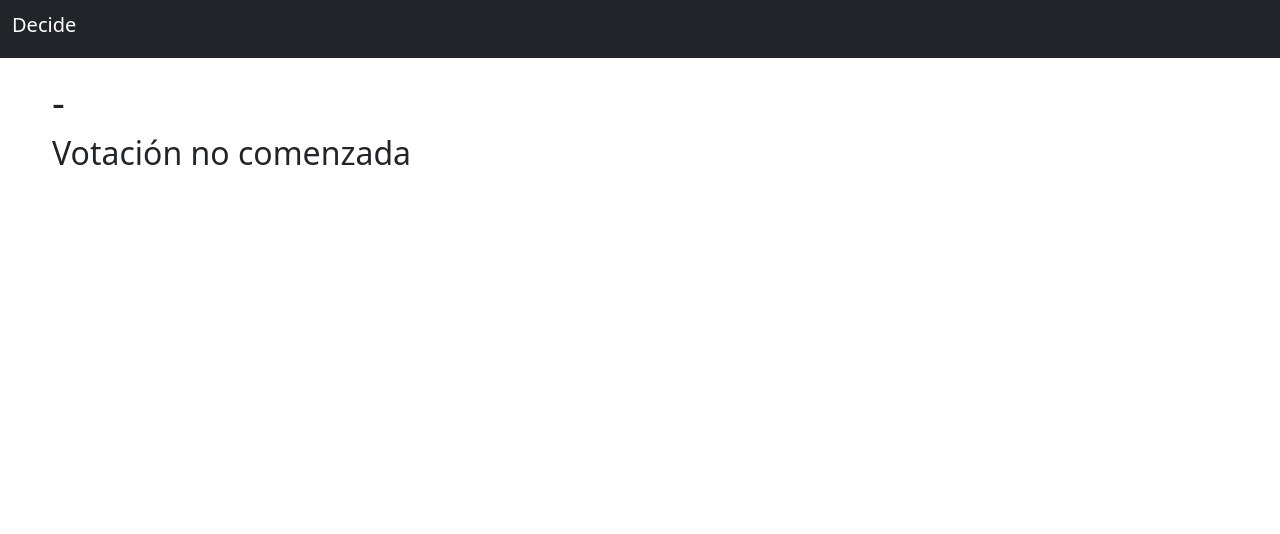
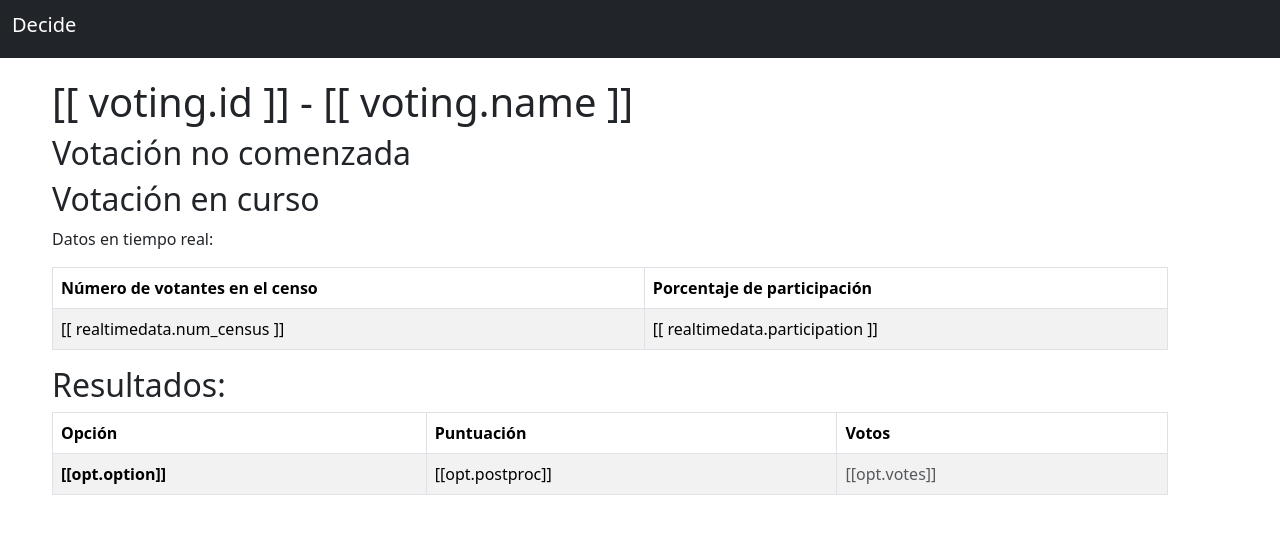
Before and after one commit to goncammej/decide-part-lorca-tests, a Django app: page /visualizer/1/ in a window 1280 px wide. Shown: the top 534 px of the page. Run offline with Django 3.2, Linux system fonts and the light colour scheme; data that the repository does not hold is empty; some libraries are stand-ins or nearby versions.

Commit message:
feat: added real time census information

```diff
--- a/decide/visualizer/templates/visualizer/visualizer.html
+++ b/decide/visualizer/templates/visualizer/visualizer.html
@@ -21,7 +21,25 @@
             <h1>[[ voting.id ]] - [[ voting.name ]]</h1>
 
             <h2 v-if="!voting.start_date">Votación no comenzada</h2>
-            <h2 v-else-if="!voting.end_date">Votación en curso</h2>
+            <div v-else-if="!voting.end_date">
+                <h2>Votación en curso</h2>
+                <p>Datos en tiempo real:</p>
+
+                <table class="table table-bordered table-striped">
+                    <thead>
+                        <tr>
+                            <th>Número de votantes en el censo</th>
+                            <th>Porcentaje de participación</th>
+                        </tr>
+                    </thead>
+                    <tbody>
+                        <tr>
+                            <td id="census">[[ realtimedata.num_census ]]</td>
+                            <td id="participation">[[ realtimedata.participation ]]</td>
+                        </tr>
+                    </tbody>
+                </table>
+            </div>
             <div v-else>
                 <h2 class="heading">Resultados:</h2>
 
@@ -55,12 +73,14 @@
 
     <script>
         var voting = {{voting|safe}};
+        var realtimedata = {{realtimedata|safe}};
         const { createApp } = Vue
         createApp({
             delimiters: ['[[', ']]'],
             data() {
                 return {
-                    voting: voting
+                    voting: voting,
+                    realtimedata: realtimedata
                 }
             }
         }).mount('#app-visualizer')
--- a/decide/visualizer/views.py
+++ b/decide/visualizer/views.py
@@ -1,9 +1,12 @@
 import json
-from django.views.generic import TemplateView
+
 from django.conf import settings
 from django.http import Http404
+from django.views.generic import TemplateView
 
 from base import mods
+from census.models import Census
+from store.models import Vote
 
 
 class VisualizerView(TemplateView):
@@ -11,11 +14,25 @@ class VisualizerView(TemplateView):
 
     def get_context_data(self, **kwargs):
         context = super().get_context_data(**kwargs)
-        vid = kwargs.get('voting_id', 0)
+        voting_id = kwargs.get('voting_id', 0)
 
         try:
-            r = mods.get('voting', params={'id': vid})
-            context['voting'] = json.dumps(r[0])
+            voting = mods.get('voting', params={'id': voting_id})
+            context['voting'] = json.dumps(voting[0])
+            num_census=0
+            num_votes=0
+            participation="-"
+
+            if voting[0].get('start_date'):
+                num_census = Census.objects.filter(voting_id=voting_id).count()
+                num_votes = Vote.objects.filter(voting_id=voting_id).count()
+
+                if num_census != 0:
+                    participation = str((num_votes)*100/num_census)+'%'
+
+                realtimedata = {'num_census':num_census, 'num_votes':num_votes, 'participation':participation}
+                context['realtimedata'] = realtimedata
+
         except:
             raise Http404
 
```
